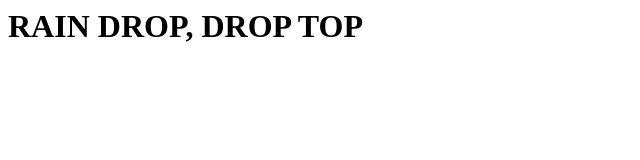
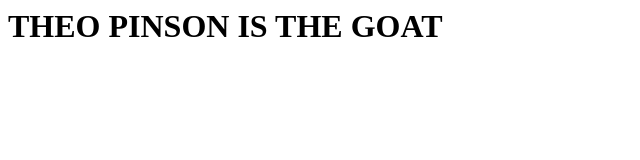
Before and after one commit to cookcb/node-demo, a website: page assets/index.html in a window 1280 px wide. Shown: the whole page, without its empty margins (0-640 px from the left). Drawn offline with Linux system fonts and the light colour scheme.

Commit message:
updated index.html

```diff
--- a/assets/index.html
+++ b/assets/index.html
@@ -1,7 +1,7 @@
 <html>
 	<body>
 		<h1>
-			RAIN DROP, DROP TOP
+			THEO PINSON IS THE GOAT
 		</h1>
 	</body>
 </html>
```
